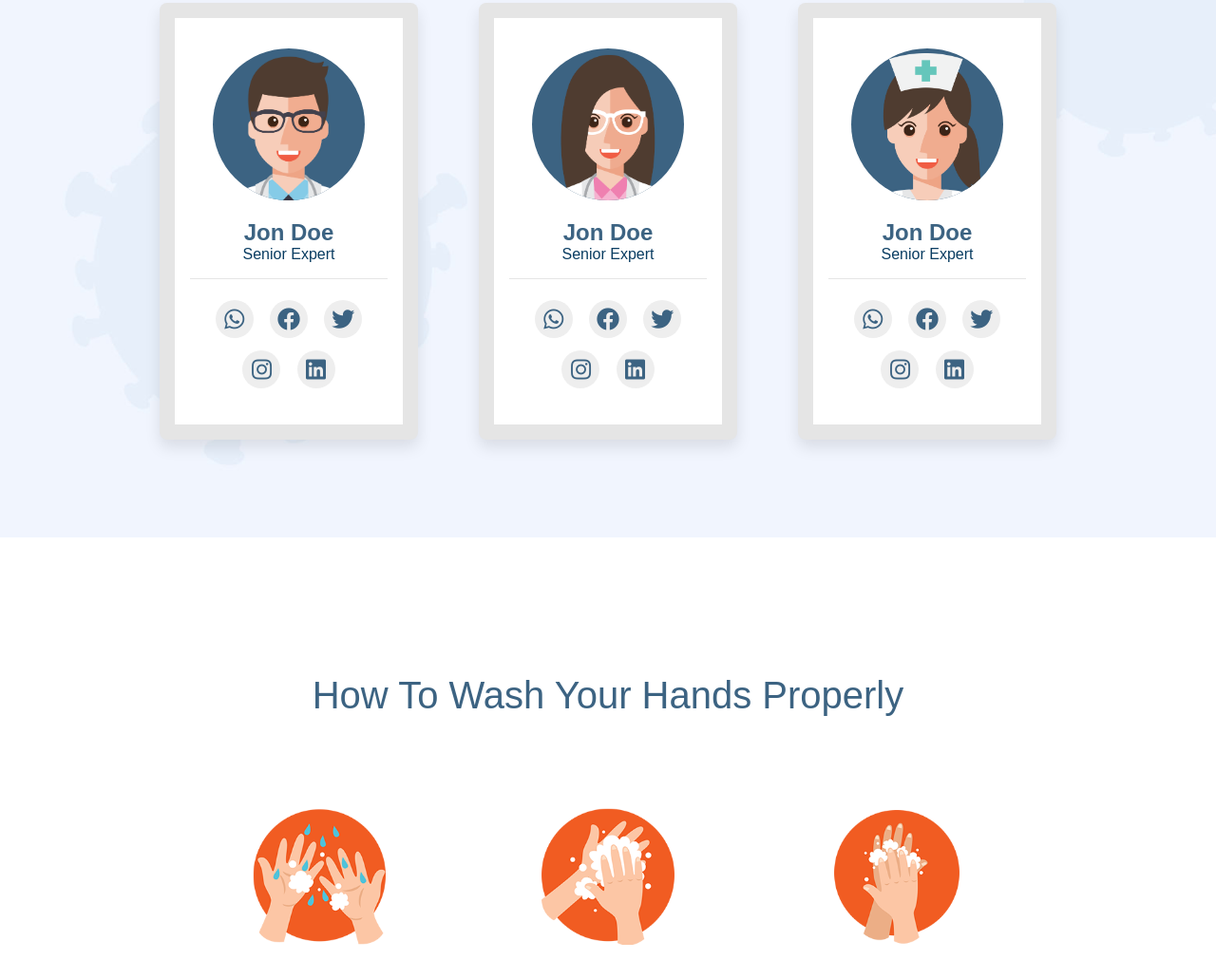
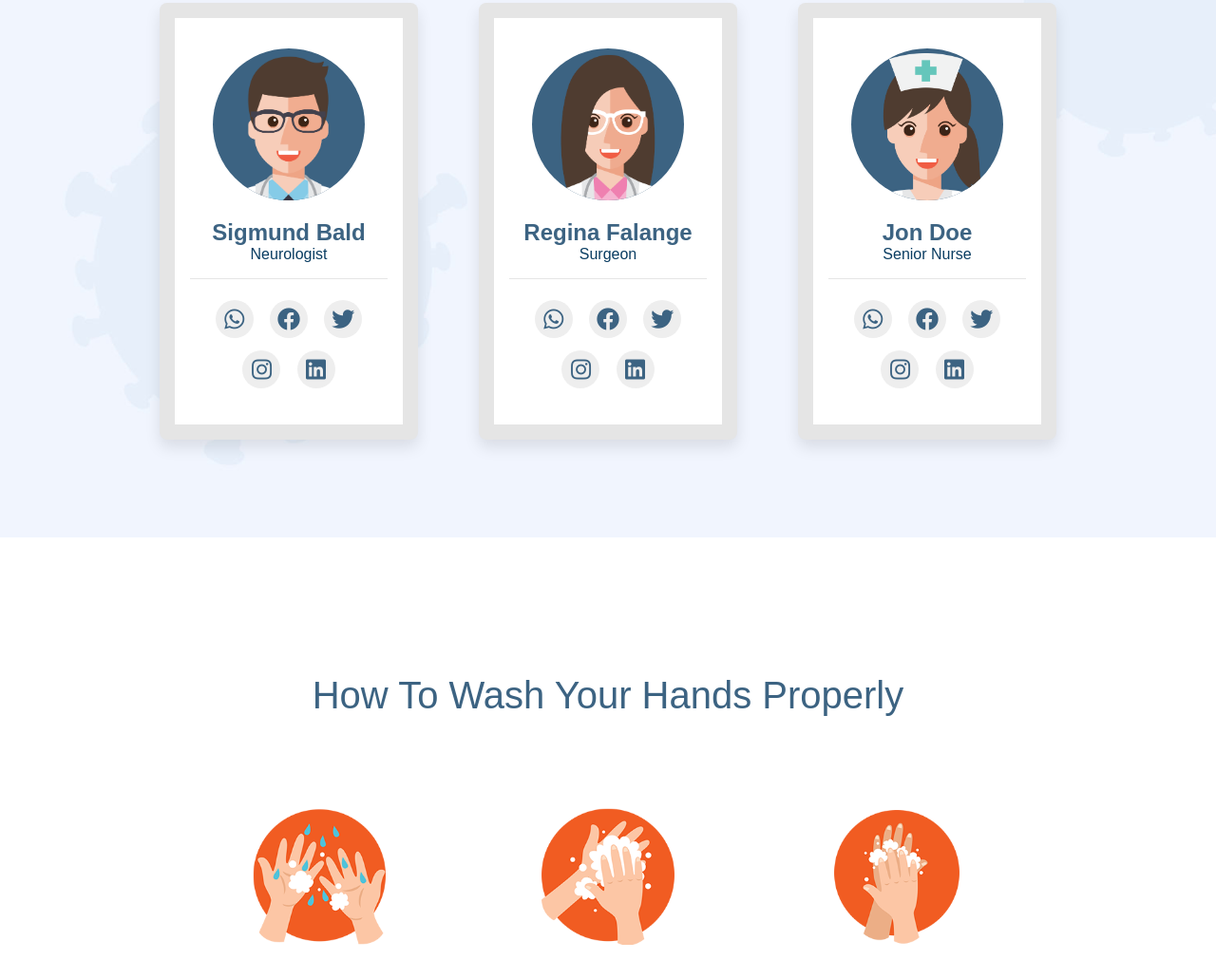
Before and after one commit to PruthviKotharkar/Covid-Website, a plain HTML site: page index.html in a window 1280 px wide. Shown: the part 4045-5076 px from the top of the page at 95% size. Drawn offline with nearby package versions, Linux system fonts and the light colour scheme.

Commit message:
Update index.html

```diff
--- a/index.html
+++ b/index.html
@@ -236,8 +236,8 @@
 
             <div class="box">
                 <img src="img/images/doc1.png" alt="">
-                <h3>jon doe</h3>
-                <span>Senior Expert</span>
+                <h3>Sigmund Bald</h3>
+                <span>Neurologist</span>
                 <div class="share">
                     <a href="#" class="fab fa-whatsapp"></a>
                     <a href="#" class="fab fa-facebook"></a>
@@ -249,8 +249,8 @@
 
             <div class="box">
                 <img src="img/images/doc2.png" alt="">
-                <h3>jon doe</h3>
-                <span>Senior Expert</span>
+                <h3>Regina Falange</h3>
+                <span>Surgeon</span>
                 <div class="share">
                     <a href="#" class="fab fa-whatsapp"></a>
                     <a href="#" class="fab fa-facebook"></a>
@@ -263,7 +263,7 @@
             <div class="box">
                 <img src="img/images/doc3.png" alt="">
                 <h3>jon doe</h3>
-                <span>Senior Expert</span>
+                <span>Senior Nurse</span>
                 <div class="share">
                     <a href="#" class="fab fa-whatsapp"></a>
                     <a href="#" class="fab fa-facebook"></a>
```
